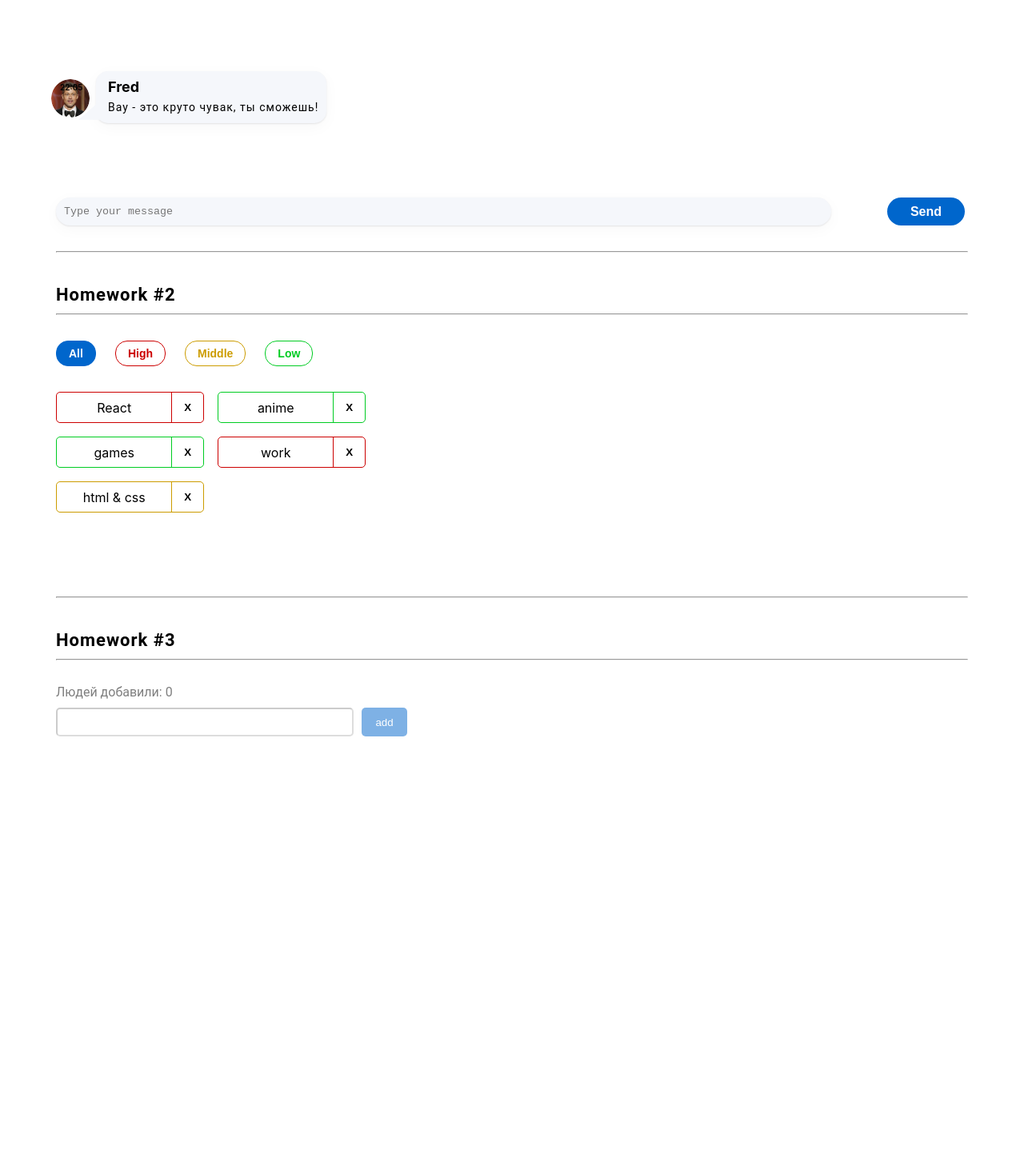
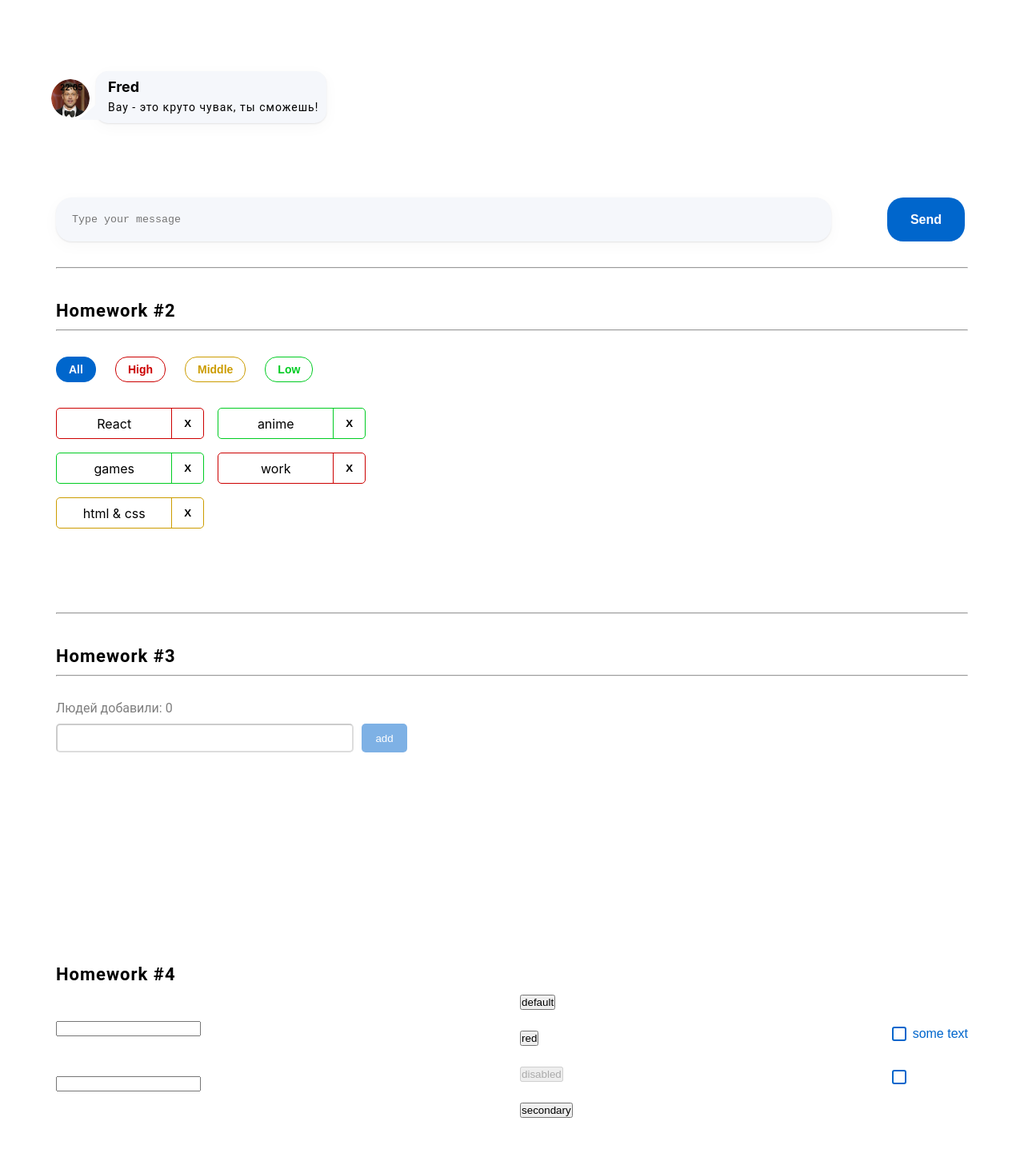
Before and after one commit to incseeuu/hws2, a React (Create React App) app: page /#/junior in a window 1280 px wide. Shown: the part 277-1714 px from the top of the page at 80% size. Before the commit the page ends 1493 px from the top, so only its background shows below. Built offline with nearby package versions, Linux system fonts and the light colour scheme.

Commit message:
hw3, add counter users/styling

```diff
--- a/src/s1-main/App.tsx
+++ b/src/s1-main/App.tsx
@@ -3,6 +3,7 @@
 import HW1 from '../s2-homeworks/hw01/HW1'
 import HW2 from "../s2-homeworks/hw02/HW2";
 import HW3 from "../s2-homeworks/hw03/HW3";
+import HW4 from "../s2-homeworks/hw04/HW4";
 
 function App() {
     return (
@@ -11,7 +12,7 @@
             {/*раскомментировать по ходу выполнения*/}
             <HW2/>
             <HW3/>
-            {/*<HW4/>*/}
+            <HW4/>
 
             {/*при выполнении дз 5 и более - закомментировать здесь дз 1-4, так как они есть внутри дз 5*/}
             {/*<HW5/>*/}
--- a/src/s2-homeworks/hw01/message-sender/MessageSender.module.css
+++ b/src/s2-homeworks/hw01/message-sender/MessageSender.module.css
@@ -14,9 +14,9 @@
     resize: none;
     outline: none;
     min-width: 100%;
-    padding: 10px;
+    padding: 20px;
     border: none;
-    height: 100%;
+    /*max-height: 100px;*/
     transition: 1s ease-in-out;
 }
 
--- a/src/s2-homeworks/hw01/message-sender/MessageSender.tsx
+++ b/src/s2-homeworks/hw01/message-sender/MessageSender.tsx
@@ -50,7 +50,7 @@
                     id={'hw1-textarea'}
                     className={s.textarea}
                     ref={textareaRef}
-
+                    maxLength={100}
                     title={'Shift+Enter for send'}
                     placeholder={'Type your message'}
                     value={text}
--- a/src/s2-homeworks/hw03/Greeting.tsx
+++ b/src/s2-homeworks/hw03/Greeting.tsx
@@ -62,7 +62,7 @@
                 </button>
             </div>
 
-            {lastUserName && (
+            {error ? '' : lastUserName && (
                 <div className={s.greeting}>
                     Привет <span id={'hw3-last-user'}>{lastUserName.name}</span>!
                 </div>
--- a/src/s2-homeworks/hw04/common/c2-SuperButton/SuperButton.module.css
+++ b/src/s2-homeworks/hw04/common/c2-SuperButton/SuperButton.module.css
@@ -11,6 +11,7 @@
 }
 
 .red {
+    background: red;
 }
 
 .default:hover {
--- a/src/s2-homeworks/hw04/common/c2-SuperButton/SuperButton.tsx
+++ b/src/s2-homeworks/hw04/common/c2-SuperButton/SuperButton.tsx
@@ -22,6 +22,7 @@
         //         ? ...
         //         : xType === 'red'
         //             ? ...
+        + (disabled ? '' + s.disabled : xType === 'red' ? '' + s.red: '')
         + (className ? ' ' + className : '') // задачка на смешивание классов
 
     return (
--- a/src/s2-homeworks/hw04/common/c3-SuperCheckbox/SuperCheckbox.tsx
+++ b/src/s2-homeworks/hw04/common/c3-SuperCheckbox/SuperCheckbox.tsx
@@ -28,7 +28,12 @@
 ) => {
     const onChangeCallback = (e: ChangeEvent<HTMLInputElement>) => {
         // задачка на написание онченджа
-
+        if(onChangeChecked) {
+            onChangeChecked(e.currentTarget.checked)
+        }
+        if(onChange){
+            onChange(e)
+        }
     }
 
     const finalInputClassName = s.checkbox
```
